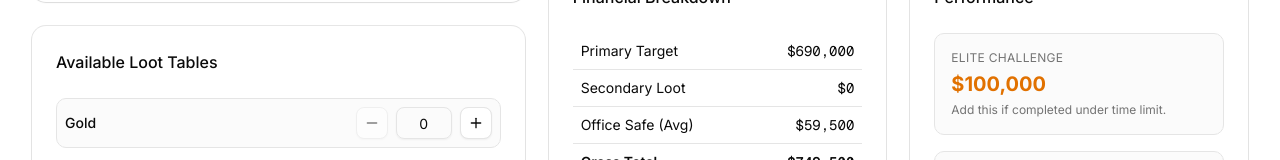
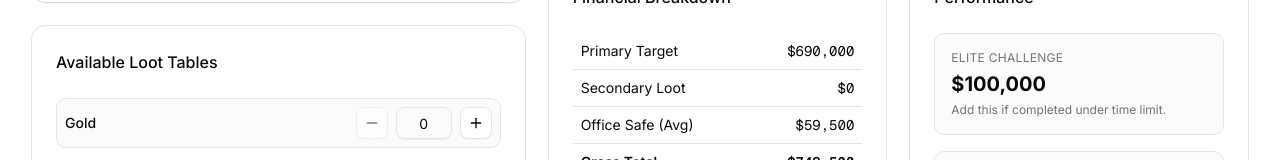
Before and after one commit to 12LuA/Cayo-Calculator, a Next.js app: page / in a window 1280 px wide. Shown: the part 594-754 px from the top of the page. Built offline with nearby package versions, Linux system fonts and the light colour scheme.

Commit message:
feat: remove color styling from elite challenge result in CayoPericoCalculator

```diff
--- a/components/cayo-perico/cayo-perico-calculator.tsx
+++ b/components/cayo-perico/cayo-perico-calculator.tsx
@@ -597,7 +597,7 @@ export default function CayoPericoCalculator() {
                     <div className="text-xs tracking-wide text-muted-foreground uppercase">
                       Elite Challenge
                     </div>
-                    <div className="mt-1 text-xl font-bold text-amber-600">
+                    <div className="mt-1 text-xl font-bold">
                       {formatMoney(result.eliteChallenge)}
                     </div>
                     <p className="mt-1 text-xs text-muted-foreground">
```
